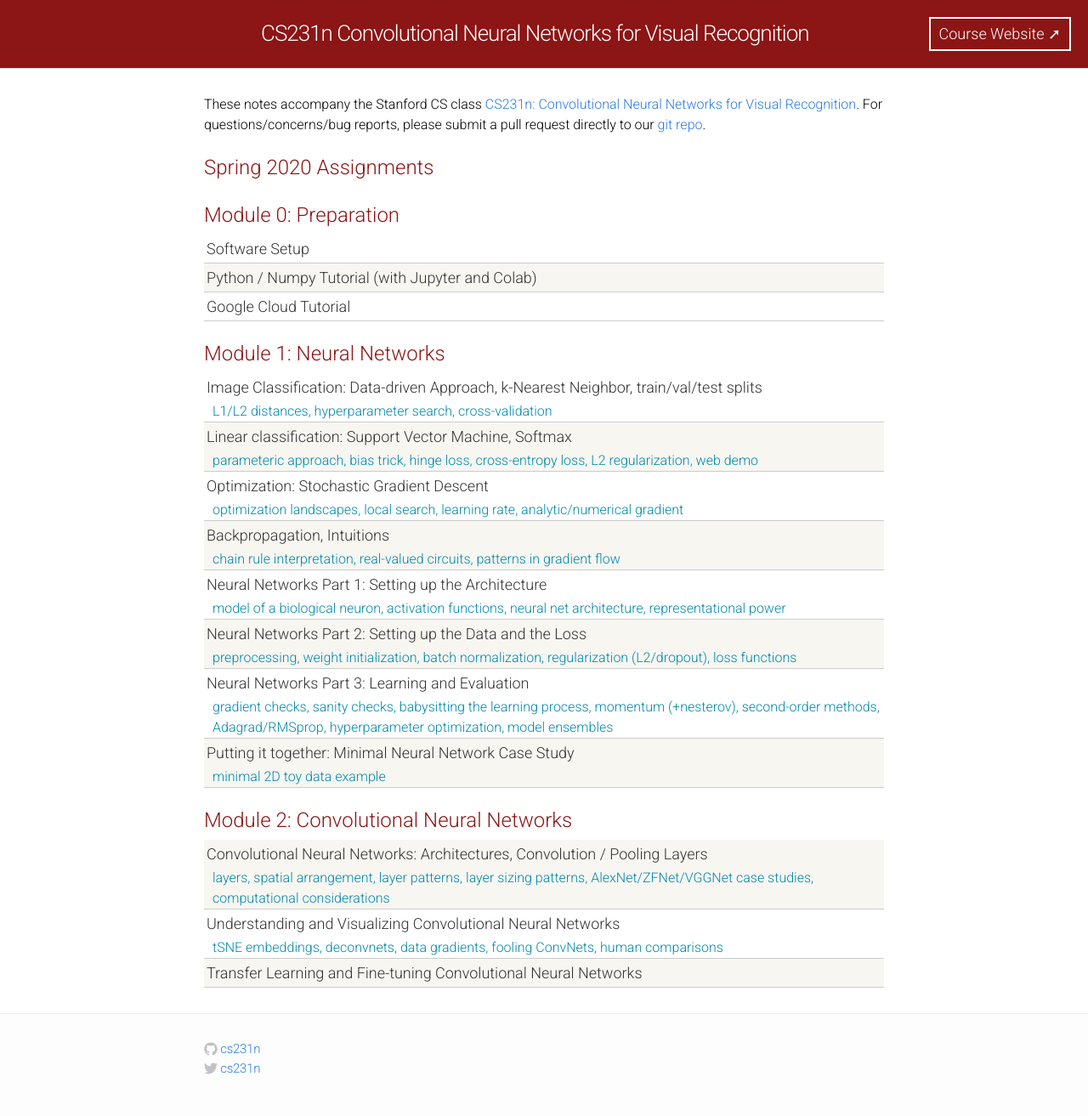
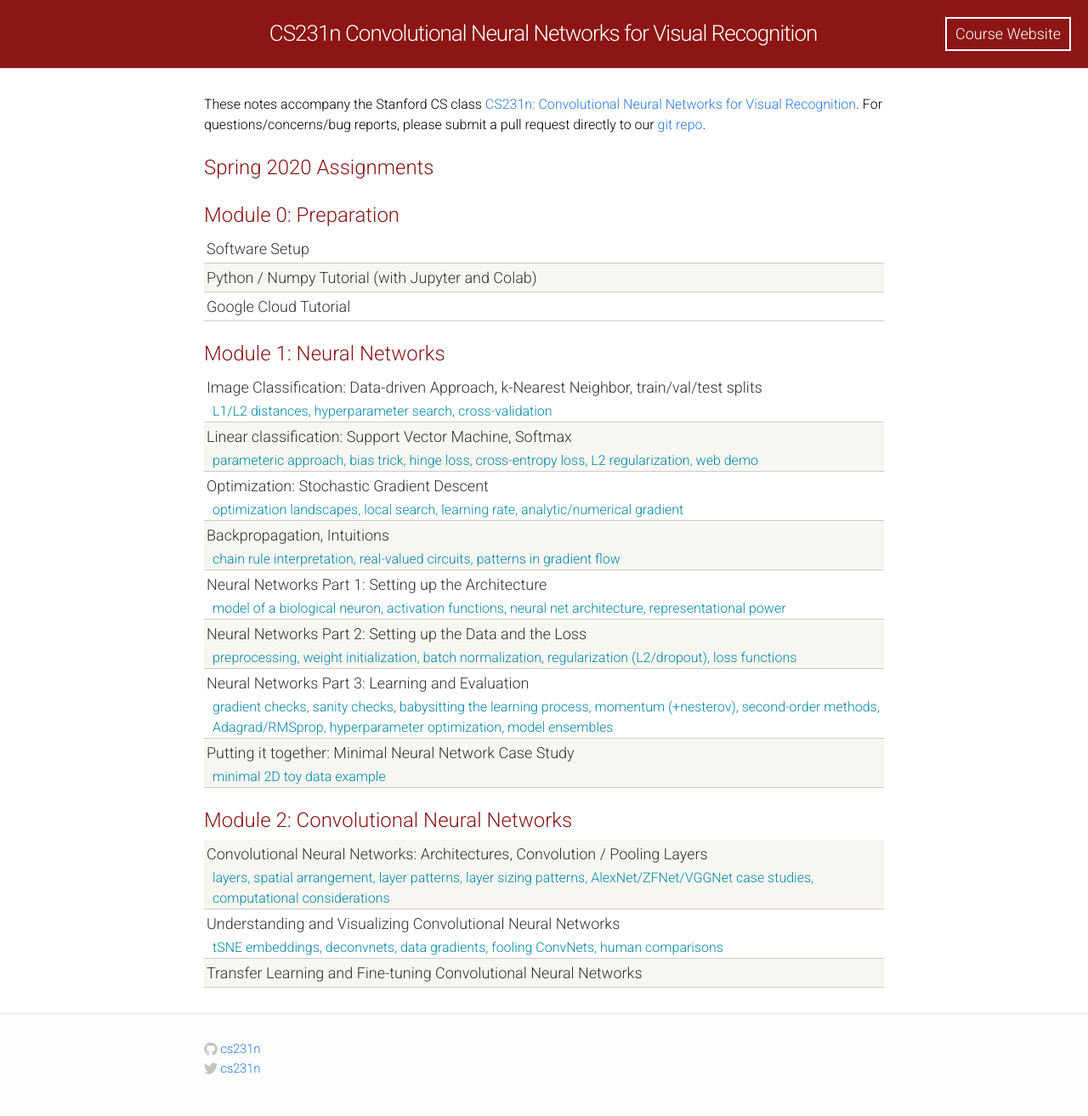
Before and after one commit to cs231n/cs231n.github.io, a Jekyll site: the page built from index.html, in a window 1280 px wide. Shown: the whole page at 85% size. Built offline with Jekyll 4.4.1, drawn with Linux system fonts in a browser that asks for light colours.

Commit message:
Remove arrow

```diff
--- a/_includes/header.html
+++ b/_includes/header.html
@@ -1,6 +1,6 @@
 <header class="site-header">
 
   <a class="site-title" href="{{ site.url }}">{{ site.title }}</a>
-  <a class="site-link" href="{{ site.courseurl }}">Course Website ➚</a>
+  <a class="site-link" href="{{ site.courseurl }}">Course Website</a>
 
 </header>
```
